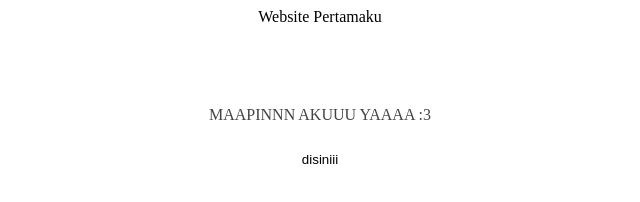
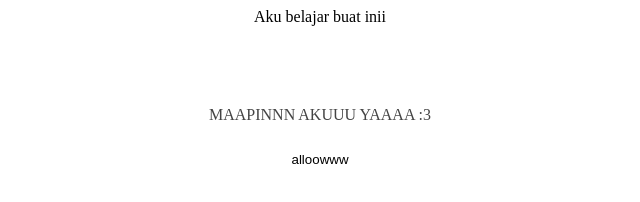
Before and after one commit to silvisilvicahyar-byte/ujicoba, a plain HTML site: page index.html in a window 1280 px wide. Shown: the full height of the page, 320-960 px from the left. Drawn offline with Linux system fonts and the light colour scheme.

Commit message:
Update index.html

```diff
--- a/index.html
+++ b/index.html
@@ -2,7 +2,7 @@
 <html lang="id">
 <head>
     <meta charset="UTF-8"
-    <title>Website Pertamaku</title>
+    <title>Aku belajar buat inii</title>
     <style>
       body {
         backgound-color: blue;
@@ -28,6 +28,6 @@
 
         <h1> HALLOOOO SAYANGGGG</h1>
         <p>MAAPINNN AKUUU YAAAA :3 </p>
-        <button onclick="aleret('miaww')">disiniii</button>
+        <button onclick="aleret('miaww')">alloowww</button>
     </body>
 </html>
```
